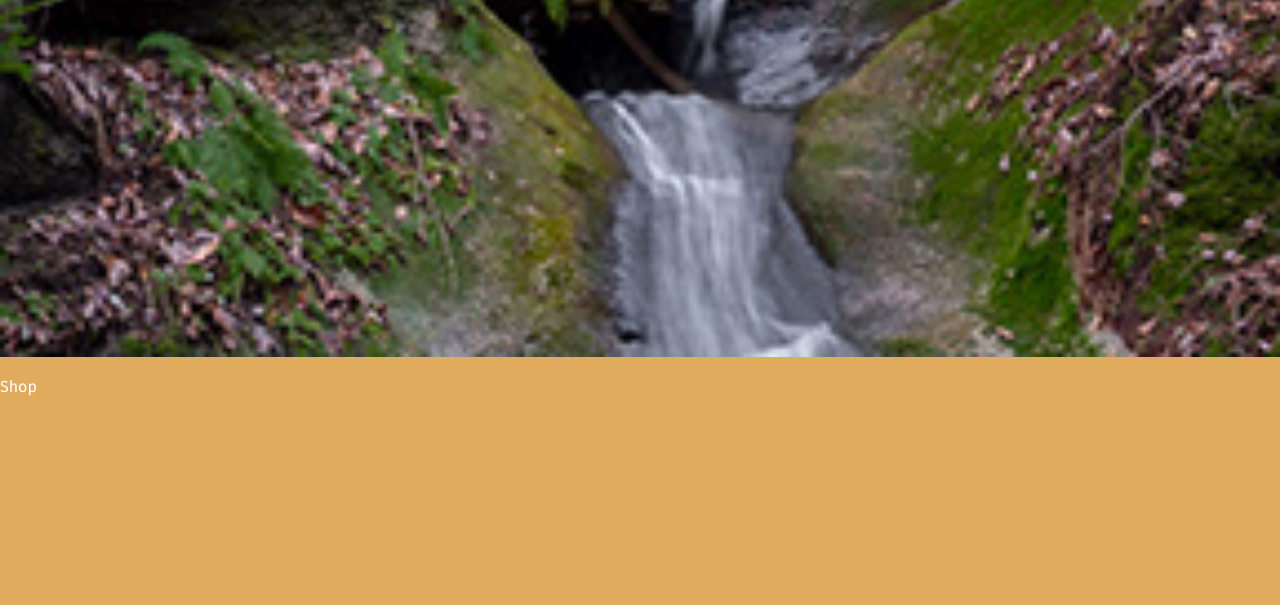
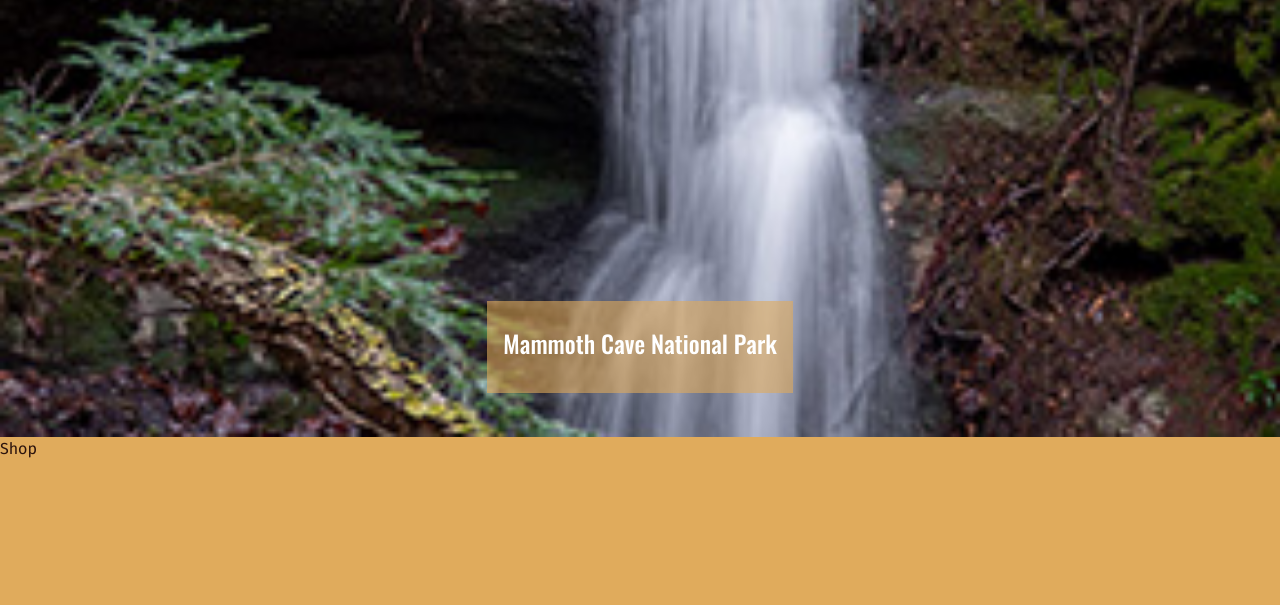
Before and after one commit to leoosborne/waterfall-finder, a website: page public/index.html in a window 1280 px wide. Shown: the part 195-800 px from the top of the page. Drawn offline with Linux system fonts and the light colour scheme; no server answers.

Commit message:
updated styles

```diff
--- a/css/styles.css
+++ b/css/styles.css
@@ -338,22 +338,28 @@
 ************************/
 
 .hero-container {
+  display: flex;
+  flex-direction: column;
+  justify-content: space-between;
+  align-items: center;
+  min-height: 70vh;
   background-image: url(../img/hero-mobile-2.jpg);
-  background-size:cover;
-  width: 100%;
-  height: 30rem;
-  margin: 0;
+  background-size: cover;
+  background-position: center;
 }
 
-h1,
-h2 {
+.hero-container > h1,
+.hero-container > h2 {
   color: var(--clr-light-bkgnd-500);
   line-height: 3.75rem;
+  text-align: center;
+  font-weight: var(--fw-semibold);
+  padding: 1rem;
+  background-color: hsl(36, 68%, 62%, 60%);
 }
 
-.heading > h2 {
-  font-size: 2.25rem;
-  padding-top: 1rem;
+.hero-container > h2 {
+  margin-bottom: -18rem;
 }
 
 h2 > a:link,
```
Also changed, not shown: 1 other file.
